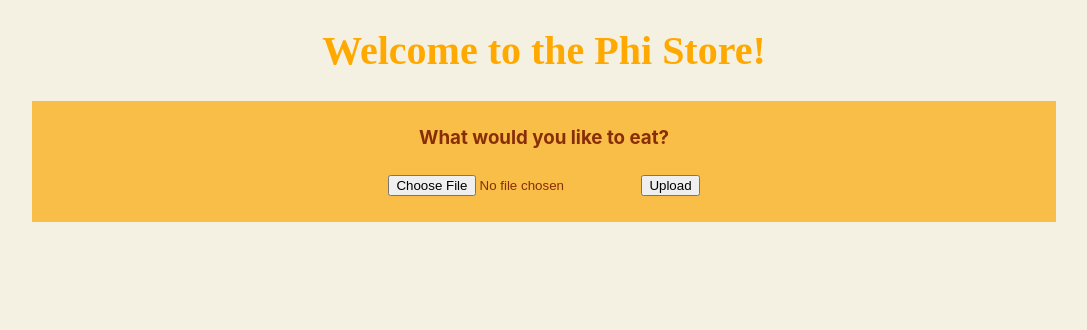
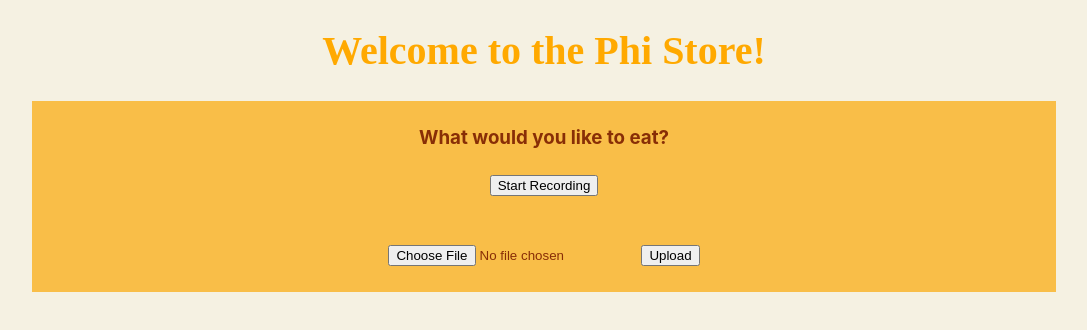
Before and after one commit to ReeseHatfield/CEG-7370-Project, a React (Create React App) app in the folder phi-frontend/: page / in a window 1280 px wide. Shown: the top 330 px of the page, without its empty margins (96-1183 px from the left). Built offline with nearby package versions, Linux system fonts and the light colour scheme.

Commit message:
upload audio recorder prototype

```diff
--- a/phi-frontend/package.json
+++ b/phi-frontend/package.json
@@ -3,6 +3,7 @@
   "version": "0.1.0",
   "private": true,
   "dependencies": {
+    "audiobuffer-to-wav": "^1.0.0",
     "react": "^19.1.1",
     "react-dom": "^19.1.1",
     "react-scripts": "5.0.1"
--- a/phi-frontend/src/App.js
+++ b/phi-frontend/src/App.js
@@ -1,11 +1,17 @@
 import './App.css';
 import AudioUploader from './AudioUploader/AudioUploader';
+import AudioRecorder from './AudioRecorder/AudioRecorder';
 
 function App() {
   return (
     <div className="App">
       <h1 className="greeting-container"> Welcome to the Phi Store! </h1>
-      <h3 className="order-container"> What would you like to eat? <br/><br/><AudioUploader /> </h3>
+
+      <h3 className="order-container">
+        What would you like to eat? <br/><br/>
+        <AudioRecorder /> <br/><br/>
+        <AudioUploader />
+      </h3>
       {/* TODO1: how to translate audio input to an audio file */}
       {/* TODO2: need a separate page for order? e.g. phi-store.com/order */}
 
--- /dev/null
+++ b/phi-frontend/src/AudioRecorder/AudioRecorder.js
@@ -0,0 +1,76 @@
+import { useState, useRef } from "react";
+import audioBufferToWav from "audiobuffer-to-wav";
+
+export default function AudioRecorder() {
+  const [recording, setRecording] = useState(false);
+  const [audioBlob, setAudioBlob] = useState(null);
+  const mediaRecorderRef = useRef(null);
+  const chunksRef = useRef([]);
+
+  const startRecording = async () => {
+    try {
+      const stream = await navigator.mediaDevices.getUserMedia({ audio: true });
+      mediaRecorderRef.current = new MediaRecorder(stream);
+      chunksRef.current = [];
+
+      mediaRecorderRef.current.ondataavailable = (e) => {
+        if (e.data.size > 0) {
+          chunksRef.current.push(e.data);
+        }
+      };
+
+      mediaRecorderRef.current.onstop = async () => {
+        // a weird extension .ogx is created by default
+        const blob = new Blob(chunksRef.current, { type: "audio/webm" });
+        const arrayBuffer = await blob.arrayBuffer();
+
+        // decode the audio data into an AudioBuffer
+        const audioContext = new (window.AudioContext || window.webkitAudioContext)();
+        const audioBuffer = await audioContext.decodeAudioData(arrayBuffer);
+
+        // convert AudioBuffer to WAV format at here
+        const wavBuffer = audioBufferToWav(audioBuffer);
+        const wavBlob = new Blob([new DataView(wavBuffer)], { type: "audio/wav" });
+
+        setAudioBlob(wavBlob);
+      };
+
+      mediaRecorderRef.current.start();
+      setRecording(true);
+    }
+
+    catch (error) {
+      console.error("Error accessing microphone:", error);
+      alert("Microphone access denied or not available.");
+    }
+  };
+
+  const stopRecording = () => {
+    if (mediaRecorderRef.current && recording) {
+      mediaRecorderRef.current.stop();
+      setRecording(false);
+    }
+  };
+
+  return (
+    <div className="recording-container">
+      <button onClick={recording ? stopRecording : startRecording}>
+        {recording ? "Stop Recording" : "Start Recording"}
+      </button>
+
+      {audioBlob && (
+        <div>
+          <audio controls src={URL.createObjectURL(audioBlob)} />
+          <br />
+          <a
+            href={URL.createObjectURL(audioBlob)}
+            download="recording.wav"
+            className="download-link"
+          >
+            Download recording
+          </a>
+        </div>
+      )}
+    </div>
+  );
+}
```
Also changed, not shown: 1 other file (tests, documents, lock files or other folders).
